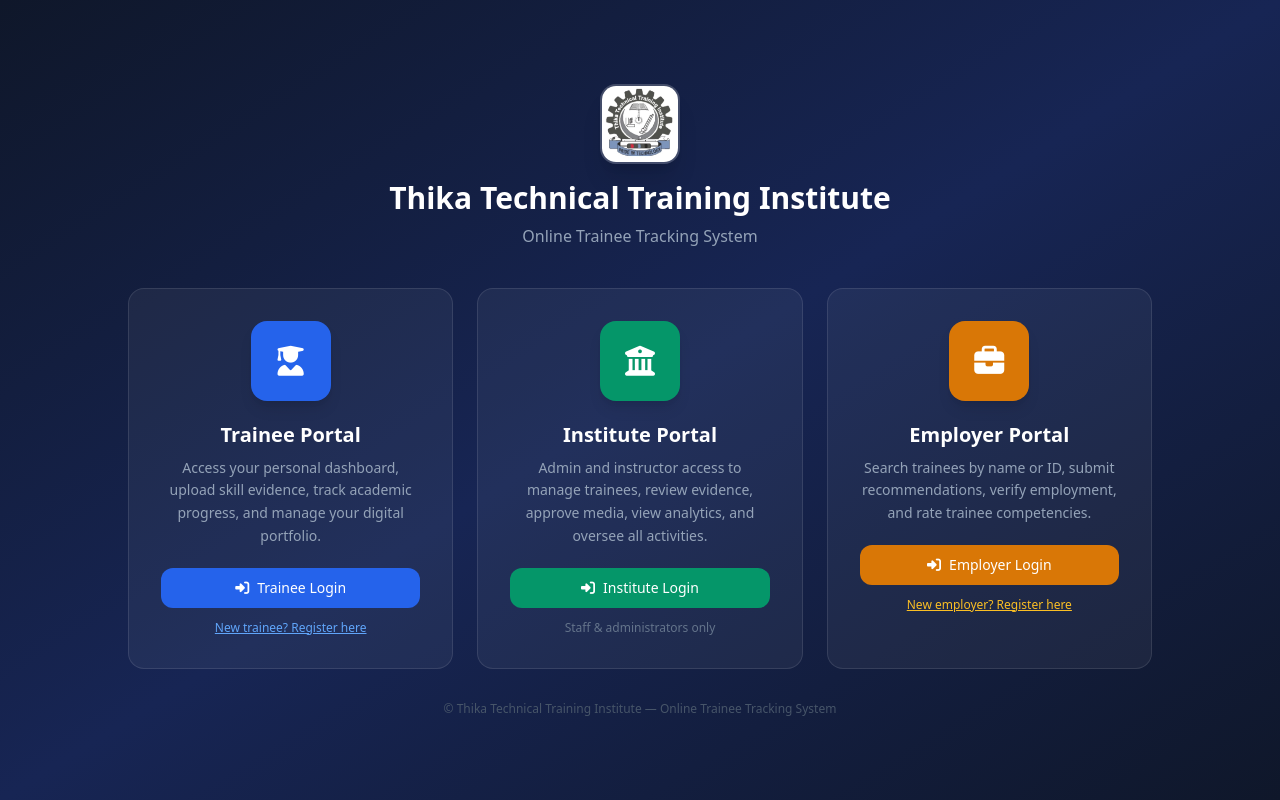
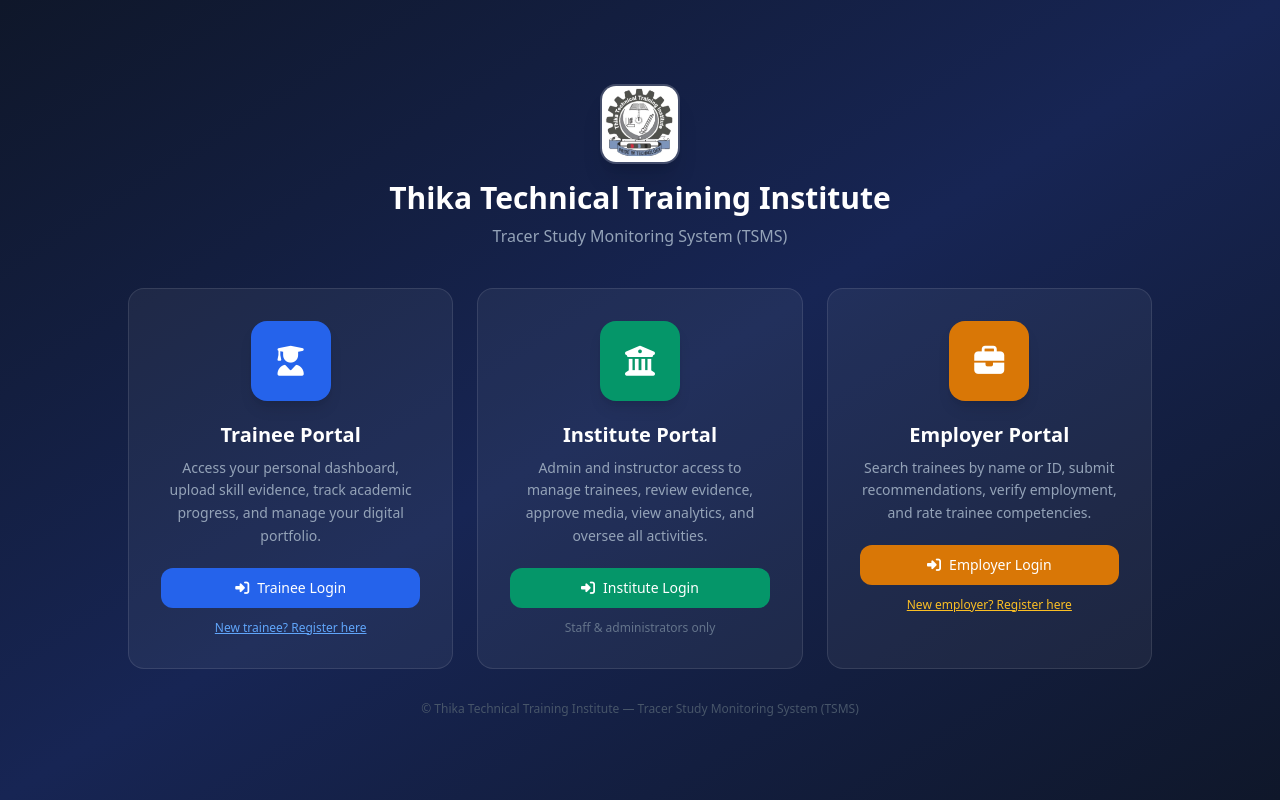
Before and after one commit to alexfreed254/ONLINETRAINEETRACKINGSYSTEM, a Flask app: page /auth/login in a window 1280 px wide. Run offline with Flask 3, Linux system fonts and the light colour scheme; some libraries are stand-ins or nearby versions.

Commit message:
rebrand: rename to Tracer Study Monitoring System (TSMS) + fix Apply button UUID error

```diff
--- a/app/static/js/main.js
+++ b/app/static/js/main.js
@@ -1,4 +1,4 @@
-// Thika Technical Training Institute — Online Trainee Tracking System
+// Thika Technical Training Institute — Tracer Study Monitoring System (TSMS)
 
 // Auto-dismiss flash messages after 5 seconds
 document.addEventListener('DOMContentLoaded', () => {
--- a/app/templates/auth/login.html
+++ b/app/templates/auth/login.html
@@ -51,7 +51,7 @@
     </div>
 
     <p class="text-center text-slate-500 text-xs mt-6">
-      &copy; {{ config.INSTITUTION_NAME }} &mdash; Online Trainee Tracking System
+      &copy; {{ config.INSTITUTION_NAME }} &mdash; Tracer Study Monitoring System (TSMS)
     </p>
   </div>
 </div>
--- a/app/templates/auth/portal.html
+++ b/app/templates/auth/portal.html
@@ -10,7 +10,7 @@
              class="w-20 h-20 rounded-2xl object-cover shadow-xl border-2 border-white/20">
       </div>
       <h1 class="text-3xl font-bold text-white">{{ config.INSTITUTION_NAME }}</h1>
-      <p class="text-slate-400 mt-2">Online Trainee Tracking System</p>
+      <p class="text-slate-400 mt-2">Tracer Study Monitoring System (TSMS)</p>
     </div>
 
     <div class="grid grid-cols-1 md:grid-cols-3 gap-6">
@@ -65,7 +65,7 @@
       </div>
 
     </div>
-    <p class="text-center text-slate-600 text-xs mt-8">&copy; {{ config.INSTITUTION_NAME }} &mdash; Online Trainee Tracking System</p>
+    <p class="text-center text-slate-600 text-xs mt-8">&copy; {{ config.INSTITUTION_NAME }} &mdash; Tracer Study Monitoring System (TSMS)</p>
   </div>
 </div>
 {% endblock %}
--- a/app/templates/base.html
+++ b/app/templates/base.html
@@ -67,7 +67,7 @@
            class="w-10 h-10 rounded-lg object-cover flex-shrink-0 border border-slate-600">
       <div class="min-w-0">
         <p class="text-white font-bold text-xs leading-tight truncate">{{ config.INSTITUTION_NAME }}</p>
-        <p class="text-slate-400 text-xs">Online Trainee Tracking System</p>
+        <p class="text-slate-400 text-xs">Tracer Study Monitoring System</p>
       </div>
     </div>
 
@@ -225,7 +225,7 @@
     </main>
 
     <footer class="text-center text-xs text-slate-400 py-4 border-t border-slate-100">
-      &copy; {{ config.INSTITUTION_NAME }} &mdash; Online Trainee Tracking System
+      &copy; {{ config.INSTITUTION_NAME }} &mdash; Tracer Study Monitoring System (TSMS)
     </footer>
   </div>
 </div>
--- a/app/templates/employer/job_board.html
+++ b/app/templates/employer/job_board.html
@@ -88,7 +88,8 @@
       </div>
       {% set user = session.get('user') %}
       {% if user and user.role == 'trainee' %}
-      <a href="{{ url_for('portfolio.view', trainee_id='apply') }}" class="btn-primary text-xs">
+      <a href="mailto:{{ emp.official_email or '' }}?subject=Application: {{ job.title }}&body=Dear {{ emp.company_name or 'Hiring Manager' }},%0A%0AI am interested in the {{ job.title }} position.%0A%0APlease find my portfolio at: [your portfolio link]%0A%0ARegards"
+         class="btn-primary text-xs">
         <i class="fas fa-paper-plane"></i> Apply
       </a>
       {% elif user and user.role == 'employer' %}
--- a/setup_db.py
+++ b/setup_db.py
@@ -1,6 +1,6 @@
 # ============================================================
 # Thika Technical Training Institute
-# Online Trainee Tracking System — Database Setup & Seed Script
+# Tracer Study Monitoring System (TSMS) — Database Setup & Seed Script
 # Run this ONCE after applying supabase_schema.sql
 # Requires: SUPABASE_SERVICE_KEY in .env
 # Usage: python setup_db.py
--- a/supabase_schema.sql
+++ b/supabase_schema.sql
@@ -1,6 +1,6 @@
 -- ============================================================
 -- Thika Technical Training Institute
--- Online Trainee Tracking System — Database Schema
+-- Tracer Study Monitoring System (TSMS) — Database Schema
 -- Run this in your Supabase SQL Editor
 -- ============================================================
 
```
Also changed, not shown: README.md, 1 other file.
